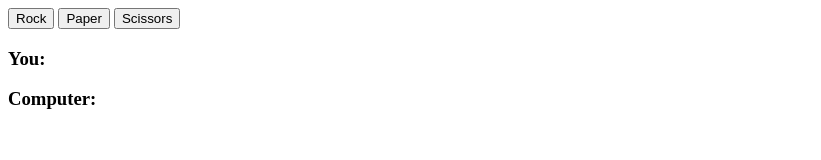
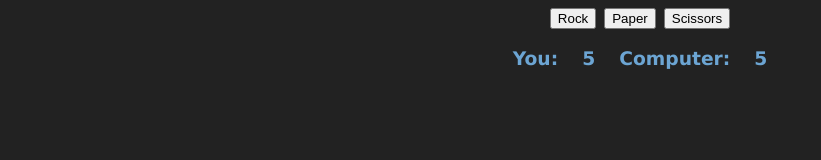
Before and after one commit to mikegecko/rock-paper-scissors, a plain HTML site: page index.html in a window 1280 px wide. Shown: the whole page, without its empty margins (0-821 px from the left). Drawn offline with Linux system fonts and the light colour scheme.

Commit message:
Added some CSS to page

```diff
--- a/index.html
+++ b/index.html
@@ -18,8 +18,9 @@
     </div>
     <div class="log-container">
         <h3>You:</h3>
+        <h3 class="plog">5</h3>
         <h3>Computer:</h3>
-        <h3 class="log"></h3>
+        <h3 class="clog">5</h3>
     </div>
 
 
--- a/styles.css
+++ b/styles.css
@@ -0,0 +1,15 @@
+body{
+    font-family: Verdana, Geneva, Tahoma, sans-serif;
+    background-color:rgb(34, 34, 34) ;
+    color:rgb(108, 165, 211);
+}
+.container{
+    display: flex;
+    justify-content: center;
+    gap: 8px;
+}
+.log-container{
+    display: flex;
+    justify-content: center;
+    gap: 24px;
+}
```
